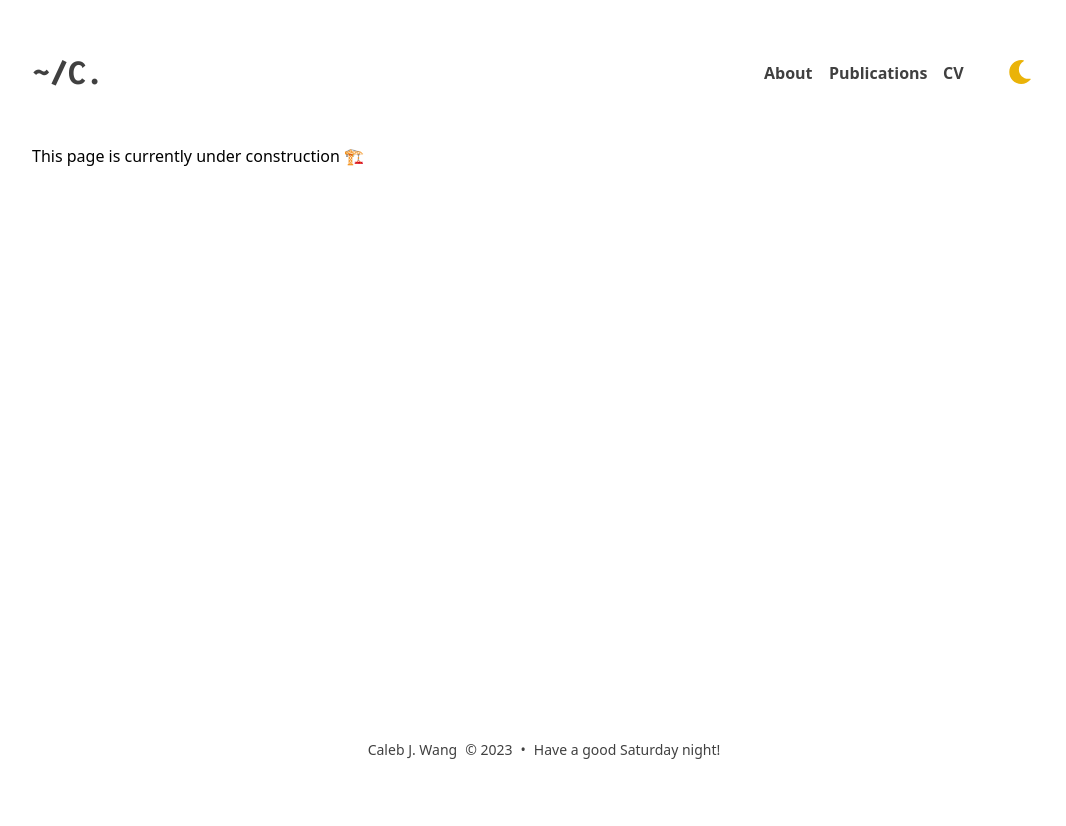
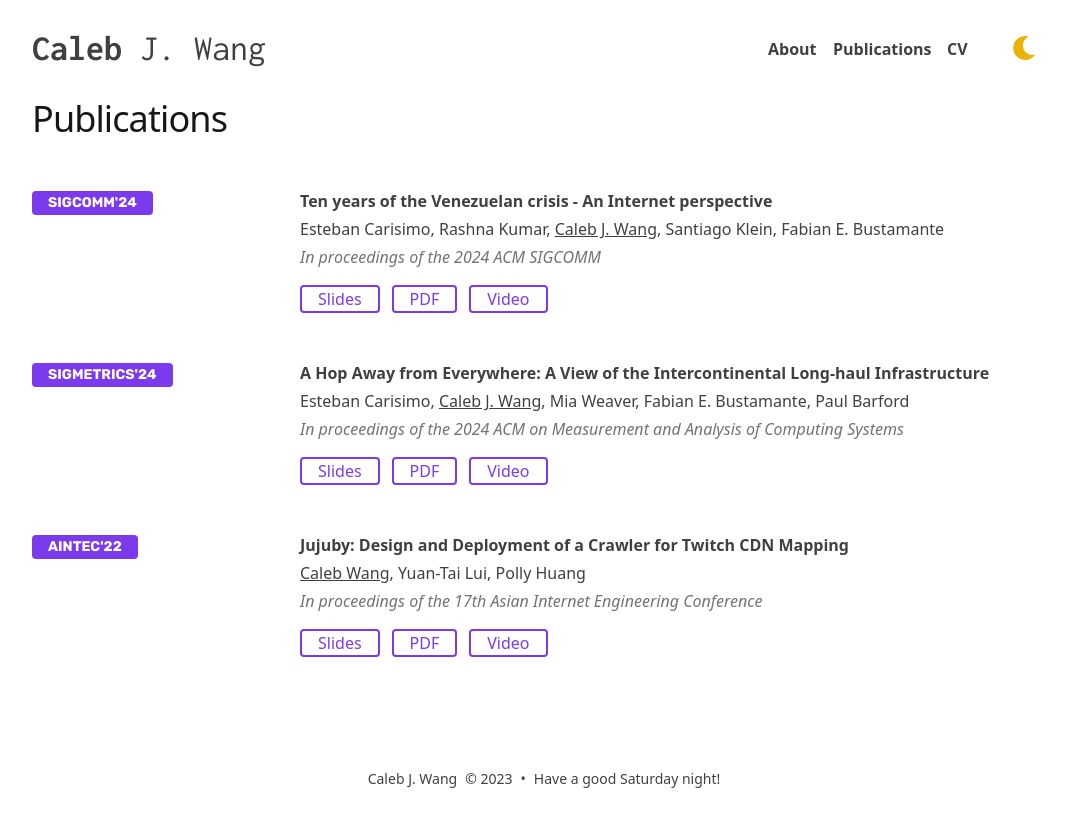
Before and after one commit to yifangC/tera-site, a Next.js app: page /publications in a window 1280 px wide. Shown: the top 826 px of the page, without its empty margins (96-1162 px from the left). Before the commit the page ends 800 px from the top, so only its background shows below. Built offline with nearby package versions, Linux system fonts and the light colour scheme.

Commit message:
bunch of changes

```diff
--- a/app/about/page.js
+++ b/app/about/page.js
@@ -4,7 +4,7 @@ import RecentNews from "@/app/components/RecentNews";
 import NextImage from "next/image";
 import { Quicksand } from "next/font/google";
 
-import News from "@/app/ui/News";
+// import News from "@/app/ui/News";
 import SocialIcons from "@/app/ui/SocialIcons";
 
 const quicksand = Quicksand({
--- a/app/content/about.mdx
+++ b/app/content/about.mdx
@@ -2,7 +2,7 @@
 author: "Caleb Wang"
 ---
 
-# **Caleb** _J._ Wang
+# **Caleb** J. Wang
 
 I'm a third year Ph.D. student at [Northwestern University](https://www.northwestern.edu)'s Computer Science department, where I work with Prof. [Fabián E. Bustamante](https://users.cs.northwestern.edu/~fabianb/) in [AquaLab](https://aqualab.cs.northwestern.edu).
 My research interest generally lies in Network Measurements, where I try to understand underlying characteristics of the Internet by measuring and observing performance of the network.
--- /dev/null
+++ b/app/content/publications.mdx
@@ -0,0 +1,40 @@
+# Publications
+
+<PublicationEntry
+    title="Ten years of the Venezuelan crisis - An Internet perspective"
+    conference="SIGCOMM'24"
+    conferenceFullName="In proceedings of the 2024 ACM SIGCOMM"
+    highlightAuthors={["Caleb J. Wang"]}
+    authors={["Esteban Carisimo", "Rashna Kumar", "Caleb J. Wang", "Santiago Klein", "Fabian E. Bustamante"]}
+    components={[
+        { title: "Slides", link: "https://hello-world.txt" },
+        { title: "PDF", link: "https://hello-world.txt" },
+        { title: "Video", link: "https://hello-world.txt" },
+    ]}
+/>
+
+<PublicationEntry
+    title="A Hop Away from Everywhere: A View of the Intercontinental Long-haul Infrastructure"
+    conference="SIGMETRICS'24"
+    conferenceFullName="In proceedings of the 2024 ACM on Measurement and Analysis of Computing Systems"
+    highlightAuthors={["Caleb J. Wang"]}
+    authors={["Esteban Carisimo", "Caleb J. Wang", "Mia Weaver", "Fabian E. Bustamante", "Paul Barford"]}
+    components={[
+        { title: "Slides", link: "https://hello-world.txt" },
+        { title: "PDF", link: "https://hello-world.txt" },
+        { title: "Video", link: "https://hello-world.txt" },
+    ]}
+/>
+
+<PublicationEntry
+    title="Jujuby: Design and Deployment of a Crawler for Twitch CDN Mapping"
+    conference="AINTEC'22"
+    conferenceFullName="In proceedings of the 17th Asian Internet Engineering Conference"
+    highlightAuthors={["Caleb Wang"]}
+    authors={["Caleb Wang", "Yuan-Tai Lui", "Polly Huang"]}
+    components={[
+        { title: "Slides", link: "https://hello-world.txt" },
+        { title: "PDF", link: "https://hello-world.txt" },
+        { title: "Video", link: "https://hello-world.txt" },
+    ]}
+/>
--- a/app/content/recent_news.mdx
+++ b/app/content/recent_news.mdx
@@ -1,4 +1,9 @@
 ## Recent News
+
+
+<NewsItem date="Dec. 2024">
+  My [research blog](https://medium.com/thousandeyes-engineering/internship-series-transforming-ip-geolocation-to-boost-network-insights-491b94904830) on improving IP geolocation during my internship at ThousandEyes is now live!
+</NewsItem>
 
 <NewsItem date="Aug. 2024">
   Back to back research internship at [IIJ Research](https://www.iijlab.net/en/), Tokyo !
--- a/app/layout.js
+++ b/app/layout.js
@@ -1,27 +1,70 @@
-'use client'
+'use client';
+import { useState, useEffect } from 'react';
+
 
 import { Analytics } from '@vercel/analytics/react';
 import './ui/global.css';
-import { ThemeProvider } from 'next-themes'
-import { Inconsolata } from 'next/font/google'
-
-import Link from './ui/Link'
-import NavBar from './ui/NavBar'
-import ThemeSwitch from './ui/ThemeSwitch'
-import Footer from './ui/Footer'
-
+import { ThemeProvider } from 'next-themes';
+import { Inconsolata } from 'next/font/google';
+import NavBar from './ui/NavBar';
+import ThemeSwitch from './ui/ThemeSwitch';
+import Footer from './ui/Footer';
+import DynamicLink from './ui/logo';
 
 const inconsolata = Inconsolata({
   subsets: ['latin'],
   display: 'swap',
-})
+});
+
+
+function Header({ inconsolata }) {
+  const [isScrolled, setIsScrolled] = useState(false);
+
+  useEffect(() => {
+    const handleScroll = () => {
+      setIsScrolled(window.scrollY > 50); // Change transparency after scrolling 50px
+    };
+
+    window.addEventListener('scroll', handleScroll);
+
+    return () => {
+      window.removeEventListener('scroll', handleScroll);
+    };
+  }, []);
+
+  return (
+    <header
+      className={`sticky top-0 z-50 flex items-center justify-between py-4 transition-colors duration-300 ${
+        isScrolled
+          ? 'bg-white dark:bg-gray-700 backdrop-blur-md border-b border-gray-300/50 dark:border-gray-700/50'
+          : 'bg-transparent'
+      }`}
+    >
+      <div className="flex items-center">
+        {/* Dynamic Link */}
+        <DynamicLink className="hvr-bounce-to-top" inconsolata={inconsolata} />
+      </div>
+
+      <div className="flex items-center text-base leading-5 space-x-4">
+        {/* Navigation Bar */}
+        <NavBar />
+        {/* Theme Switch */}
+        <ThemeSwitch />
+      </div>
+    </header>
+  );
+}
 
 export default function RootLayout({ children }) {
   return (
     <html lang="en" className="scroll-smooth">
       <ThemeProvider attribute="class">
         <head>
-          <link rel="apple-touch-icon" sizes="76x76" href="/static/favicons/apple-touch-icon.png" />
+          <link
+            rel="apple-touch-icon"
+            sizes="76x76"
+            href="/static/favicons/apple-touch-icon.png"
+          />
           <link
             rel="icon"
             type="image/png"
@@ -35,34 +78,40 @@ export default function RootLayout({ children }) {
             href="/static/favicons/favicon-16x16.png"
           />
           <link rel="manifest" href="/static/favicons/site.webmanifest" />
-          <link rel="mask-icon" href="/static/favicons/safari-pinned-tab.svg" color="#5bbad5" />
+          <link
+            rel="mask-icon"
+            href="/static/favicons/safari-pinned-tab.svg"
+            color="#5bbad5"
+          />
           <meta name="msapplication-TileColor" content="#000000" />
-          <meta name="theme-color" media="(prefers-color-scheme: light)" content="#fff" />
-          <meta name="theme-color" media="(prefers-color-scheme: dark)" content="#000" />
+          <meta
+            name="theme-color"
+            media="(prefers-color-scheme: light)"
+            content="#fff"
+          />
+          <meta
+            name="theme-color"
+            media="(prefers-color-scheme: dark)"
+            content="#000"
+          />
           <link rel="alternate" type="application/rss+xml" href="/feed.xml" />
         </head>
-        <body className="antialiased bg-white dark:bg-gray-700 transition-colors duration-1000">
-
+        <body className="antialiased bg-white dark:bg-gray-700 transition-colors duration-700">
           <div className="mx-auto max-w-3xl px-4 sm:px-6 xl:max-w-5xl xl:px-0">
             <div className="flex h-screen flex-col justify-between">
-
-              <header className="flex items-center justify-between py-10">
-                <div className="flex items-center justify-between">
-                  <div className="flex items-center justify-between">
-                    <Link href='/' className={`hvr-bounce-to-top text-4xl font-extrabold text-gray-700 dark:text-gray-300 hover:text-white-900 dark:hover:text-gray-700 transition-colors duration-300 ${inconsolata.className}`}> ~/C. </Link>
-                  </div>
-                </div>
-
-                <div className="flex items-center text-base leading-5">
-                  <NavBar/ >
+              {/* <header className="sticky top-0 z-50 flex items-center justify-between py-4 bg-white dark:bg-gray-700 backdrop-blur-md transition-colors duration-700">
+                <DynamicLink
+                  className="hvr-bounce-to-top"
+                  inconsolata={inconsolata}
+                />
+                <div className="flex items-center text-base leading-5 space-x-4">
+                  <NavBar />
                   <ThemeSwitch />
                 </div>
-              </header>
+              </header> */}
 
-              <main className="mb-auto">
-                {children}
-              </main>
-
+              <Header inconsolata={inconsolata} />
+              <main className="mb-auto">{children}</main>
               <Footer />
             </div>
           </div>
--- /dev/null
+++ b/app/publications/page.js
@@ -0,0 +1,119 @@
+import fs from "fs";
+import path from "path";
+import matter from "gray-matter";
+import { MDXRemote } from "next-mdx-remote/rsc";
+
+import MarkdownStyles from "@/app/components/markdownStyles";
+
+import { Rubik } from "next/font/google";
+
+// Configure the font
+const rubik = Rubik({
+  subsets: ["latin"], // Specify subsets like 'latin', 'cyrillic', etc.
+  weight: ["400", "500", "700"], // Optional: Include specific weights
+  variable: "--font-rubik", // Optional: Custom CSS variable for font
+});
+
+const CustomAnchorLink = ({ text, link }) => {
+  const borderStyles =
+    "border border-solid border-2 border-primary-600 dark:border-pink-600";
+  const textStyles = "text-primary-600 dark:text-pink-600";
+  const spacingStyles = "px-4 rounded";
+  const transitionStyles = "transition-colors duration-300";
+  const hoverStyles =
+    "hover:bg-primary-600 dark:hover:bg-pink-600 hover:text-white dark:hover:text-gray-300";
+  const utilityStyles = "no-underline";
+
+  const combinedClassName = `${borderStyles} ${textStyles} ${spacingStyles} ${transitionStyles} ${hoverStyles} ${utilityStyles}`;
+
+  return (
+    <a href={link} className={combinedClassName}>
+      {text}
+    </a>
+  );
+};
+
+const ConferenceBadge = ({ conference }) => {
+  const bgStyles = "bg-primary-600 text-white dark:bg-pink-600 dark:text-gray-300";
+  const fontStyles = `font-bold text-sm ${rubik.className}`;
+  const spacingStyles = "px-4 py-0.5 rounded";
+  const layoutStyles = "mr-4";
+
+  const combinedClassName = `${bgStyles} ${fontStyles} ${spacingStyles} ${layoutStyles}`;
+
+  return conference ? (
+    <div className={combinedClassName}>{conference}</div>
+  ) : null;
+};
+
+const PublicationEntry = ({
+  title,
+  conference,
+  conferenceFullName,
+  authors,
+  components,
+  highlightAuthors = [],
+}) => {
+  return (
+    <div className="publication-entry mt-12 mb-12 grid grid-cols-[1fr,3fr] gap-4">
+      {/* Conference Badge */}
+      <div className="flex items-start mt-0.5">
+        <ConferenceBadge conference={conference} />
+      </div>
+
+      {/* Publication Details */}
+      <div className="flex flex-col justify-between">
+        <h3 className="mb-1 text-left font-bold text-gray-700 transition-colors duration-300 dark:text-gray-300">
+          {title}
+        </h3>
+
+        <p className="mb-1 text-gray-700 dark:text-gray-300">
+          {authors.map((author, index) => (
+            <span key={index}>
+              {highlightAuthors.includes(author) ? (
+                <span className="underline">{author}</span>
+              ) : (
+                author
+              )}
+              {index < authors.length - 1 && ", "}
+            </span>
+          ))}
+        </p>
+
+        <p className="italic text-gray-500 dark:text-gray-400">
+          {conferenceFullName}
+        </p>
+
+        <div className="flex flex-row space-x-3 pt-4">
+          {components.map((component, index) => (
+            <CustomAnchorLink
+              key={index}
+              text={component.title}
+              link={component.link}
+            />
+          ))}
+        </div>
+      </div>
+    </div>
+  );
+};
+
+export default async function Publications() {
+  const filePath = path.join(
+    process.cwd(),
+    "app",
+    "content",
+    "publications.mdx"
+  );
+  const fileContents = fs.readFileSync(filePath, "utf8");
+  const { data: frontmatter, content } = matter(fileContents);
+
+  return (
+    <div className="prose dark:prose-dark">
+      <MDXRemote
+        source={content}
+        components={{ ...MarkdownStyles, PublicationEntry }}
+      />
+    </div>
+  );
+}
--- a/app/publications/page.tsx
+++ /dev/null
@@ -1,10 +0,0 @@
-// 'use client';
-import { usePathname } from 'next/navigation';
-
-// export default function Page() {
-//     return <h2>You are currently here: {usePathname()} </h2>;
-//   }
-
-export default function Page() {
-    return <h2>This page is currently under construction 🏗️ </h2>;
-  }
--- a/app/ui/SocialIcons.js
+++ b/app/ui/SocialIcons.js
@@ -10,7 +10,7 @@ export default function SocialIcons() {
         <a href="https://github.com/theheokboi" rel="noopener noreferrer" target="_blank"> <TbBrandGithubFilled /> </a>
         <a href="https://scholar.google.com/citations?user=w6xTbnUAAAAJ&hl=en" rel="noopener noreferrer" target="_blank"> <SiGooglescholar /> </a>
         <a href="https://www.linkedin.com/in/hyes92121/" rel="noopener noreferrer" target="_blank"> <FaLinkedin /> </a>
-        <a href="https://www.instagram.com/the.heok.boi/" rel="noopener noreferrer" target="_blank"> <FaInstagram /> </a>
+        {/* <a href="https://www.instagram.com/the.heok.boi/" rel="noopener noreferrer" target="_blank"> <FaInstagram /> </a> */}
       </div>
     </IconContext.Provider>
   );
--- /dev/null
+++ b/app/ui/logo.js
@@ -0,0 +1,27 @@
+'use client';
+
+import Link from 'next/link';
+import { usePathname } from 'next/navigation';
+
+const DynamicLink = ({ className, inconsolata }) => {
+  const pathname = usePathname(); // Get the current route
+  const isHomePage = pathname === '/about'; // Check if the current route is "/"
+
+  return (
+    <Link
+      href="/"
+      className={`hvr-bounce-to-top text-4xl font-extrabold text-gray-700 dark:text-gray-300 hover:text-white-900 dark:hover:text-gray-700 transition-colors duration-300 ${className} ${inconsolata.className}`}
+    >
+      {isHomePage ? (
+        '~/C.'
+      ) : (
+        <>
+          <span className="font-bold">Caleb</span>{' '}
+          <span className="font-normal">J. Wang</span>
+        </>
+      )}
+    </Link>
+  );
+};
+
+export default DynamicLink;
--- a/tsconfig.json
+++ b/tsconfig.json
@@ -36,6 +36,6 @@
     "app/ui/News.js",
     "app/ui/NavBar.js",
     "app/page.js"
-  ],
+, "app/publications/page.js"  ],
   "exclude": ["node_modules"]
 }
```
Also changed, not shown: app/ui/NavBar.js (+27 -0 lines).
